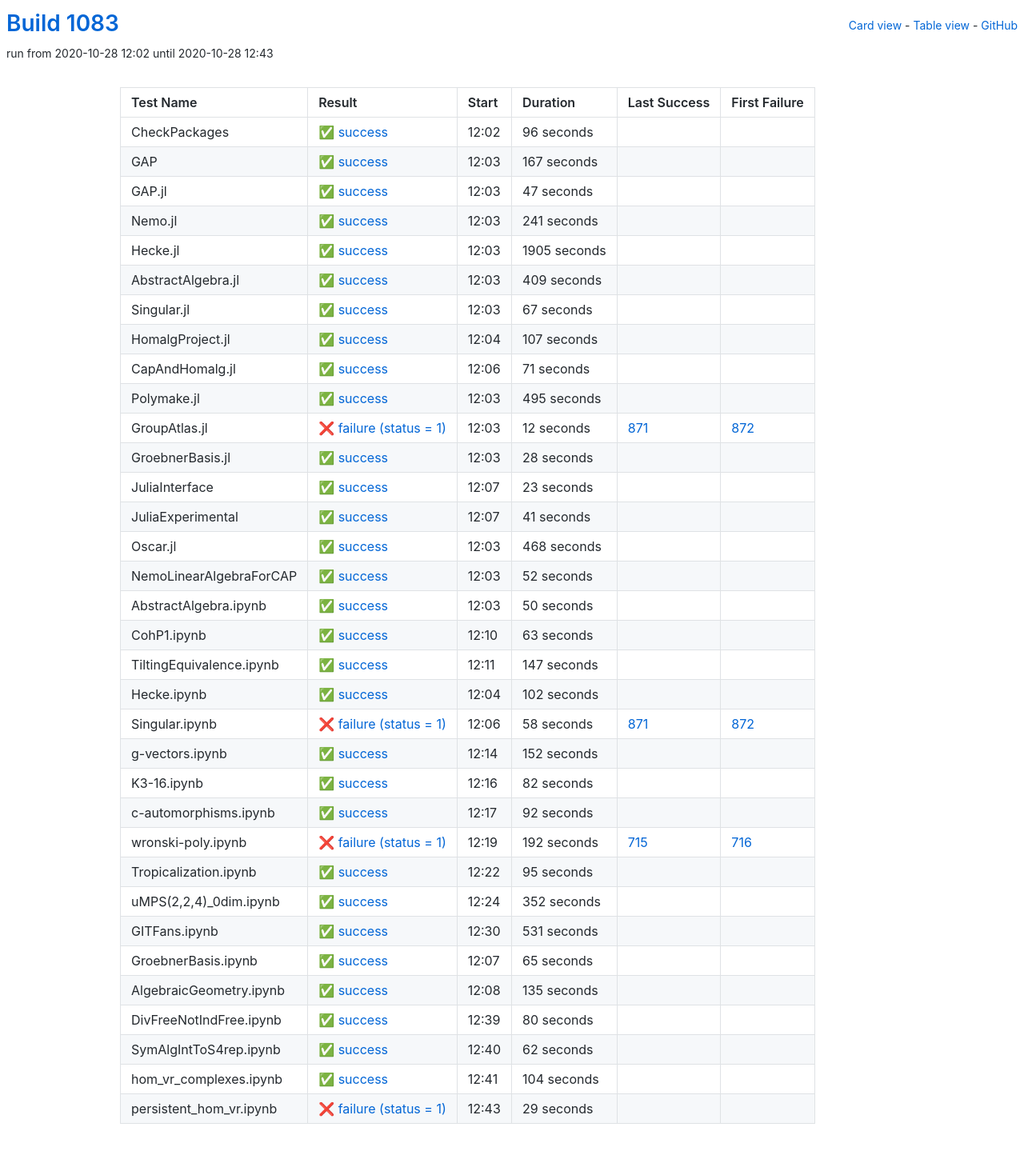
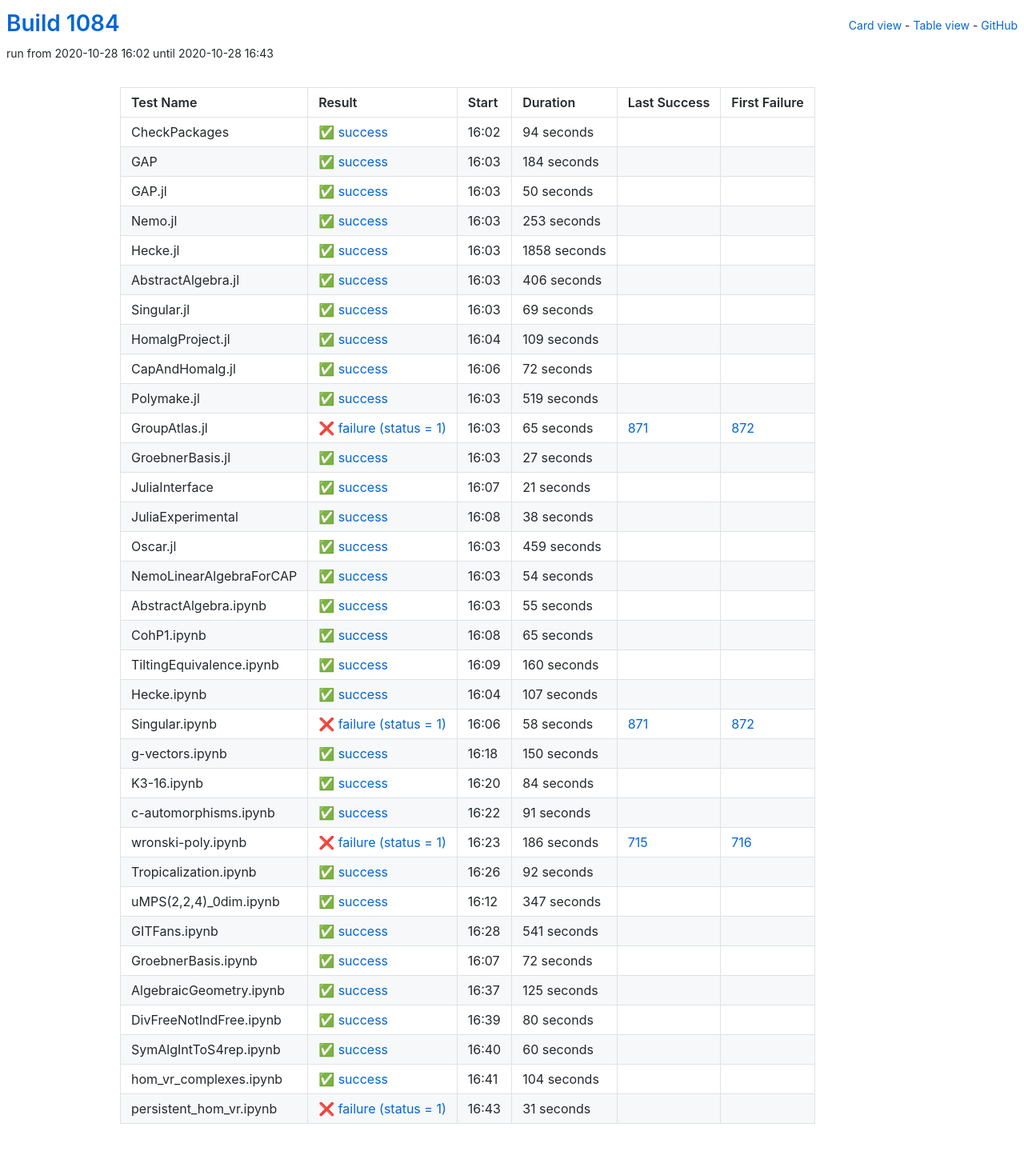
Before and after one commit to oscar-system/oscar-ci-status-stable, a Jekyll site: the page built from table.html, in a window 1280 px wide. Shown: the whole page at 80% size. Built offline with Jekyll 4.4.1, drawn with Linux system fonts in a browser that asks for light colours.

Commit message:
Build #1084

```diff
--- a/_data/ci.yml
+++ b/_data/ci.yml
@@ -1,6 +1,6 @@
 ---
-build: 1083
-build_url: https://oscarci.mathematik.uni-kl.de/job/oscar-stable/1083/
+build: 1084
+build_url: https://oscarci.mathematik.uni-kl.de/job/oscar-stable/1084/
 job: oscar-stable
 organization: oscar-system
 repo: oscar-ci-status-stable
@@ -8,92 +8,236 @@ repourl: https://github.com/oscar-system/oscar-ci-status-stable
 tests:
 - name: CheckPackages
   id: checkpackages
-  log: https://oscarci.mathematik.uni-kl.de/job/oscar-stable/1083/artifact/logs/build-1083/CheckPackages.log
-  start: 2020-10-28 12:02
+  log: https://oscarci.mathematik.uni-kl.de/job/oscar-stable/1084/artifact/logs/build-1084/CheckPackages.log
+  start: 2020-10-28 16:02
   success: true
   exitcode: 0
   status: success
-  duration: 96
+  duration: 94
   last_success: false
   last_success_url:
   first_failure: false
   first_failure_url:
 - name: GAP
   id: gap
-  log: https://oscarci.mathematik.uni-kl.de/job/oscar-stable/1083/artifact/logs/build-1083/GAP.log
-  start: 2020-10-28 12:03
+  log: https://oscarci.mathematik.uni-kl.de/job/oscar-stable/1084/artifact/logs/build-1084/GAP.log
+  start: 2020-10-28 16:03
   success: true
   exitcode: 0
   status: success
-  duration: 167
+  duration: 184
   last_success: false
   last_success_url:
   first_failure: false
   first_failure_url:
 - name: GAP.jl
   id: gap-jl
-  log: https://oscarci.mathematik.uni-kl.de/job/oscar-stable/1083/artifact/logs/build-1083/GAP.jl.log
-  start: 2020-10-28 12:03
+  log: https://oscarci.mathematik.uni-kl.de/job/oscar-stable/1084/artifact/logs/build-1084/GAP.jl.log
+  start: 2020-10-28 16:03
   success: true
   exitcode: 0
   status: success
-  duration: 47
+  duration: 50
   last_success: false
   last_success_url:
   first_failure: false
   first_failure_url:
 - name: Nemo.jl
   id: nemo-jl
-  log: https://oscarci.mathematik.uni-kl.de/job/oscar-stable/1083/artifact/logs/build-1083/Nemo.jl.log
-  start: 2020-10-28 12:03
+  log: https://oscarci.mathematik.uni-kl.de/job/oscar-stable/1084/artifact/logs/build-1084/Nemo.jl.log
+  start: 2020-10-28 16:03
   success: true
   exitcode: 0
   status: success
-  duration: 241
+  duration: 253
   last_success: false
   last_success_url:
   first_failure: false
   first_failure_url:
 - name: Hecke.jl
   id: hecke-jl
-  log: https://oscarci.mathematik.uni-kl.de/job/oscar-stable/1083/artifact/logs/build-1083/Hecke.jl.log
-  start: 2020-10-28 12:03
+  log: https://oscarci.mathematik.uni-kl.de/job/oscar-stable/1084/artifact/logs/build-1084/Hecke.jl.log
+  start: 2020-10-28 16:03
   success: true
   exitcode: 0
   status: success
-  duration: 1905
+  duration: 1858
   last_success: false
   last_success_url:
   first_failure: false
   first_failure_url:
 - name: AbstractAlgebra.jl
   id: abstractalgebra-jl
-  log: https://oscarci.mathematik.uni-kl.de/job/oscar-stable/1083/artifact/logs/build-1083/AbstractAlgebra.jl.log
-  start: 2020-10-28 12:03
+  log: https://oscarci.mathematik.uni-kl.de/job/oscar-stable/1084/artifact/logs/build-1084/AbstractAlgebra.jl.log
+  start: 2020-10-28 16:03
   success: true
   exitcode: 0
   status: success
-  duration: 409
+  duration: 406
   last_success: false
   last_success_url:
   first_failure: false
   first_failure_url:
 - name: Singular.jl
   id: singular-jl
-  log: https://oscarci.mathematik.uni-kl.de/job/oscar-stable/1083/artifact/logs/build-1083/Singular.jl.log
-  start: 2020-10-28 12:03
+  log: https://oscarci.mathematik.uni-kl.de/job/oscar-stable/1084/artifact/logs/build-1084/Singular.jl.log
+  start: 2020-10-28 16:03
   success: true
   exitcode: 0
   status: success
-  duration: 67
+  duration: 69
   last_success: false
   last_success_url:
   first_failure: false
   first_failure_url:
 - name: HomalgProject.jl
   id: homalgproject-jl
-  log: https://oscarci.mathematik.uni-kl.de/job/oscar-stable/1083/artifact/logs/build-1083/HomalgProject.jl.log
-  start: 2020-10-28 12:04
+  log: https://oscarci.mathematik.uni-kl.de/job/oscar-stable/1084/artifact/logs/build-1084/HomalgProject.jl.log
+  start: 2020-10-28 16:04
+  success: true
+  exitcode: 0
+  status: success
+  duration: 109
+  last_success: false
+  last_success_url:
+  first_failure: false
+  first_failure_url:
+- name: CapAndHomalg.jl
+  id: capandhomalg-jl
+  log: https://oscarci.mathematik.uni-kl.de/job/oscar-stable/1084/artifact/logs/build-1084/CapAndHomalg.jl.log
+  start: 2020-10-28 16:06
+  success: true
+  exitcode: 0
+  status: success
+  duration: 72
+  last_success: false
+  last_success_url:
+  first_failure: false
+  first_failure_url:
+- name: Polymake.jl
+  id: polymake-jl
+  log: https://oscarci.mathematik.uni-kl.de/job/oscar-stable/1084/artifact/logs/build-1084/Polymake.jl.log
+  start: 2020-10-28 16:03
+  success: true
+  exitcode: 0
+  status: success
+  duration: 519
+  last_success: false
+  last_success_url:
+  first_failure: false
+  first_failure_url:
+- name: GroupAtlas.jl
+  id: groupatlas-jl
+  log: https://oscarci.mathematik.uni-kl.de/job/oscar-stable/1084/artifact/logs/build-1084/GroupAtlas.jl.log
+  start: 2020-10-28 16:03
+  success: false
+  exitcode: 1
+  status: failure
+  duration: 65
+  last_success: 871
+  last_success_url: https://oscarci.mathematik.uni-kl.de/job/oscar-stable/871/
+  first_failure: 872
+  first_failure_url: https://oscarci.mathematik.uni-kl.de/job/oscar-stable/872/
+- name: GroebnerBasis.jl
+  id: groebnerbasis-jl
+  log: https://oscarci.mathematik.uni-kl.de/job/oscar-stable/1084/artifact/logs/build-1084/GroebnerBasis.jl.log
+  start: 2020-10-28 16:03
+  success: true
+  exitcode: 0
+  status: success
+  duration: 27
+  last_success: false
+  last_success_url:
+  first_failure: false
+  first_failure_url:
+- name: JuliaInterface
+  id: juliainterface
+  log: https://oscarci.mathematik.uni-kl.de/job/oscar-stable/1084/artifact/logs/build-1084/JuliaInterface.log
+  start: 2020-10-28 16:07
+  success: true
+  exitcode: 0
+  status: success
+  duration: 21
+  last_success: false
+  last_success_url:
+  first_failure: false
+  first_failure_url:
+- name: JuliaExperimental
+  id: juliaexperimental
+  log: https://oscarci.mathematik.uni-kl.de/job/oscar-stable/1084/artifact/logs/build-1084/JuliaExperimental.log
+  start: 2020-10-28 16:08
+  success: true
+  exitcode: 0
+  status: success
+  duration: 38
+  last_success: false
+  last_success_url:
+  first_failure: false
+  first_failure_url:
+- name: Oscar.jl
+  id: oscar-jl
+  log: https://oscarci.mathematik.uni-kl.de/job/oscar-stable/1084/artifact/logs/build-1084/Oscar.jl.log
+  start: 2020-10-28 16:03
+  success: true
+  exitcode: 0
+  status: success
+  duration: 459
+  last_success: false
+  last_success_url:
+  first_failure: false
+  first_failure_url:
+- name: NemoLinearAlgebraForCAP
+  id: nemolinearalgebraforcap
+  log: https://oscarci.mathematik.uni-kl.de/job/oscar-stable/1084/artifact/logs/build-1084/NemoLinearAlgebraForCAP.log
+  start: 2020-10-28 16:03
+  success: true
+  exitcode: 0
+  status: success
+  duration: 54
+  last_success: false
+  last_success_url:
+  first_failure: false
+  first_failure_url:
+- name: AbstractAlgebra.ipynb
+  id: abstractalgebra-ipynb
+  log: https://oscarci.mathematik.uni-kl.de/job/oscar-stable/1084/artifact/logs/build-1084/AbstractAlgebra.ipynb.log
+  start: 2020-10-28 16:03
+  success: true
+  exitcode: 0
+  status: success
+  duration: 55
+  last_success: false
+  last_success_url:
+  first_failure: false
+  first_failure_url:
+- name: CohP1.ipynb
+  id: cohp1-ipynb
+  log: https://oscarci.mathematik.uni-kl.de/job/oscar-stable/1084/artifact/logs/build-1084/CohP1.ipynb.log
+  start: 2020-10-28 16:08
+  success: true
+  exitcode: 0
+  status: success
+  duration: 65
+  last_success: false
+  last_success_url:
+  first_failure: false
+  first_failure_url:
+- name: TiltingEquivalence.ipynb
+  id: tiltingequivalence-ipynb
+  log: https://oscarci.mathematik.uni-kl.de/job/oscar-stable/1084/artifact/logs/build-1084/TiltingEquivalence.ipynb.log
+  start: 2020-10-28 16:09
+  success: true
+  exitcode: 0
+  status: success
+  duration: 160
+  last_success: false
+  last_success_url:
+  first_failure: false
+  first_failure_url:
+- name: Hecke.ipynb
+  id: hecke-ipynb
+  log: https://oscarci.mathematik.uni-kl.de/job/oscar-stable/1084/artifact/logs/build-1084/Hecke.ipynb.log
+  start: 2020-10-28 16:04
   success: true
   exitcode: 0
   status: success
@@ -102,154 +246,10 @@ tests:
   last_success_url:
   first_failure: false
   first_failure_url:
-- name: CapAndHomalg.jl
-  id: capandhomalg-jl
-  log: https://oscarci.mathematik.uni-kl.de/job/oscar-stable/1083/artifact/logs/build-1083/CapAndHomalg.jl.log
-  start: 2020-10-28 12:06
-  success: true
-  exitcode: 0
-  status: success
-  duration: 71
-  last_success: false
-  last_success_url:
-  first_failure: false
-  first_failure_url:
-- name: Polymake.jl
-  id: polymake-jl
-  log: https://oscarci.mathematik.uni-kl.de/job/oscar-stable/1083/artifact/logs/build-1083/Polymake.jl.log
-  start: 2020-10-28 12:03
-  success: true
-  exitcode: 0
-  status: success
-  duration: 495
-  last_success: false
-  last_success_url:
-  first_failure: false
-  first_failure_url:
-- name: GroupAtlas.jl
-  id: groupatlas-jl
-  log: https://oscarci.mathematik.uni-kl.de/job/oscar-stable/1083/artifact/logs/build-1083/GroupAtlas.jl.log
-  start: 2020-10-28 12:03
-  success: false
-  exitcode: 1
-  status: failure
-  duration: 12
-  last_success: 871
-  last_success_url: https://oscarci.mathematik.uni-kl.de/job/oscar-stable/871/
-  first_failure: 872
-  first_failure_url: https://oscarci.mathematik.uni-kl.de/job/oscar-stable/872/
-- name: GroebnerBasis.jl
-  id: groebnerbasis-jl
-  log: https://oscarci.mathematik.uni-kl.de/job/oscar-stable/1083/artifact/logs/build-1083/GroebnerBasis.jl.log
-  start: 2020-10-28 12:03
-  success: true
-  exitcode: 0
-  status: success
-  duration: 28
-  last_success: false
-  last_success_url:
-  first_failure: false
-  first_failure_url:
-- name: JuliaInterface
-  id: juliainterface
-  log: https://oscarci.mathematik.uni-kl.de/job/oscar-stable/1083/artifact/logs/build-1083/JuliaInterface.log
-  start: 2020-10-28 12:07
-  success: true
-  exitcode: 0
-  status: success
-  duration: 23
-  last_success: false
-  last_success_url:
-  first_failure: false
-  first_failure_url:
-- name: JuliaExperimental
-  id: juliaexperimental
-  log: https://oscarci.mathematik.uni-kl.de/job/oscar-stable/1083/artifact/logs/build-1083/JuliaExperimental.log
-  start: 2020-10-28 12:07
-  success: true
-  exitcode: 0
-  status: success
-  duration: 41
-  last_success: false
-  last_success_url:
-  first_failure: false
-  first_failure_url:
-- name: Oscar.jl
-  id: oscar-jl
-  log: https://oscarci.mathematik.uni-kl.de/job/oscar-stable/1083/artifact/logs/build-1083/Oscar.jl.log
-  start: 2020-10-28 12:03
-  success: true
-  exitcode: 0
-  status: success
-  duration: 468
-  last_success: false
-  last_success_url:
-  first_failure: false
-  first_failure_url:
-- name: NemoLinearAlgebraForCAP
-  id: nemolinearalgebraforcap
-  log: https://oscarci.mathematik.uni-kl.de/job/oscar-stable/1083/artifact/logs/build-1083/NemoLinearAlgebraForCAP.log
-  start: 2020-10-28 12:03
-  success: true
-  exitcode: 0
-  status: success
-  duration: 52
-  last_success: false
-  last_success_url:
-  first_failure: false
-  first_failure_url:
-- name: AbstractAlgebra.ipynb
-  id: abstractalgebra-ipynb
-  log: https://oscarci.mathematik.uni-kl.de/job/oscar-stable/1083/artifact/logs/build-1083/AbstractAlgebra.ipynb.log
-  start: 2020-10-28 12:03
-  success: true
-  exitcode: 0
-  status: success
-  duration: 50
-  last_success: false
-  last_success_url:
-  first_failure: false
-  first_failure_url:
-- name: CohP1.ipynb
-  id: cohp1-ipynb
-  log: https://oscarci.mathematik.uni-kl.de/job/oscar-stable/1083/artifact/logs/build-1083/CohP1.ipynb.log
-  start: 2020-10-28 12:10
-  success: true
-  exitcode: 0
-  status: success
-  duration: 63
-  last_success: false
-  last_success_url:
-  first_failure: false
-  first_failure_url:
-- name: TiltingEquivalence.ipynb
-  id: tiltingequivalence-ipynb
-  log: https://oscarci.mathematik.uni-kl.de/job/oscar-stable/1083/artifact/logs/build-1083/TiltingEquivalence.ipynb.log
-  start: 2020-10-28 12:11
-  success: true
-  exitcode: 0
-  status: success
-  duration: 147
-  last_success: false
-  last_success_url:
-  first_failure: false
-  first_failure_url:
-- name: Hecke.ipynb
-  id: hecke-ipynb
-  log: https://oscarci.mathematik.uni-kl.de/job/oscar-stable/1083/artifact/logs/build-1083/Hecke.ipynb.log
-  start: 2020-10-28 12:04
-  success: true
-  exitcode: 0
-  status: success
-  duration: 102
-  last_success: false
-  last_success_url:
-  first_failure: false
-  first_failure_url:
 - name: Singular.ipynb
   id: singular-ipynb
-  log: https://oscarci.mathematik.uni-kl.de/job/oscar-stable/1083/artifact/logs/build-1083/Singular.ipynb.log
-  start: 2020-10-28 12:06
+  log: https://oscarci.mathematik.uni-kl.de/job/oscar-stable/1084/artifact/logs/build-1084/Singular.ipynb.log
+  start: 2020-10-28 16:06
   success: false
   exitcode: 1
   status: failure
@@ -260,32 +260,56 @@ tests:
   first_failure_url: https://oscarci.mathematik.uni-kl.de/job/oscar-stable/872/
 - name: g-vectors.ipynb
   id: g-vectors-ipynb
-  log: https://oscarci.mathematik.uni-kl.de/job/oscar-stable/1083/artifact/logs/build-1083/g-vectors.ipynb.log
-  start: 2020-10-28 12:14
+  log: https://oscarci.mathematik.uni-kl.de/job/oscar-stable/1084/artifact/logs/build-1084/g-vectors.ipynb.log
+  start: 2020-10-28 16:18
   success: true
   exitcode: 0
   status: success
-  duration: 152
+  duration: 150
   last_success: false
   last_success_url:
   first_failure: false
   first_failure_url:
 - name: K3-16.ipynb
   id: k3-16-ipynb
-  log: https://oscarci.mathematik.uni-kl.de/job/oscar-stable/1083/artifact/logs/build-1083/K3-16.ipynb.log
-  start: 2020-10-28 12:16
+  log: https://oscarci.mathematik.uni-kl.de/job/oscar-stable/1084/artifact/logs/build-1084/K3-16.ipynb.log
+  start: 2020-10-28 16:20
   success: true
   exitcode: 0
   status: success
-  duration: 82
+  duration: 84
   last_success: false
   last_success_url:
   first_failure: false
   first_failure_url:
 - name: c-automorphisms.ipynb
   id: c-automorphisms-ipynb
-  log: https://oscarci.mathematik.uni-kl.de/job/oscar-stable/1083/artifact/logs/build-1083/c-automorphisms.ipynb.log
-  start: 2020-10-28 12:17
+  log: https://oscarci.mathematik.uni-kl.de/job/oscar-stable/1084/artifact/logs/build-1084/c-automorphisms.ipynb.log
+  start: 2020-10-28 16:22
+  success: true
+  exitcode: 0
+  status: success
+  duration: 91
+  last_success: false
+  last_success_url:
+  first_failure: false
+  first_failure_url:
+- name: wronski-poly.ipynb
+  id: wronski-poly-ipynb
+  log: https://oscarci.mathematik.uni-kl.de/job/oscar-stable/1084/artifact/logs/build-1084/wronski-poly.ipynb.log
+  start: 2020-10-28 16:23
+  success: false
+  exitcode: 1
+  status: failure
+  duration: 186
+  last_success: 715
+  last_success_url: https://oscarci.mathematik.uni-kl.de/job/oscar-stable/715/
+  first_failure: 716
+  first_failure_url: https://oscarci.mathematik.uni-kl.de/job/oscar-stable/716/
+- name: Tropicalization.ipynb
+  id: tropicalization-ipynb
+  log: https://oscarci.mathematik.uni-kl.de/job/oscar-stable/1084/artifact/logs/build-1084/Tropicalization.ipynb.log
+  start: 2020-10-28 16:26
   success: true
   exitcode: 0
   status: success
@@ -294,82 +318,58 @@ tests:
   last_success_url:
   first_failure: false
   first_failure_url:
-- name: wronski-poly.ipynb
-  id: wronski-poly-ipynb
-  log: https://oscarci.mathematik.uni-kl.de/job/oscar-stable/1083/artifact/logs/build-1083/wronski-poly.ipynb.log
-  start: 2020-10-28 12:19
-  success: false
-  exitcode: 1
-  status: failure
-  duration: 192
-  last_success: 715
-  last_success_url: https://oscarci.mathematik.uni-kl.de/job/oscar-stable/715/
-  first_failure: 716
-  first_failure_url: https://oscarci.mathematik.uni-kl.de/job/oscar-stable/716/
-- name: Tropicalization.ipynb
-  id: tropicalization-ipynb
-  log: https://oscarci.mathematik.uni-kl.de/job/oscar-stable/1083/artifact/logs/build-1083/Tropicalization.ipynb.log
-  start: 2020-10-28 12:22
+- name: uMPS(2,2,4)_0dim.ipynb
+  id: umps-2-2-4-0dim-ipynb
+  log: https://oscarci.mathematik.uni-kl.de/job/oscar-stable/1084/artifact/logs/build-1084/uMPS-2-2-4-_0dim.ipynb.log
+  start: 2020-10-28 16:12
   success: true
   exitcode: 0
   status: success
-  duration: 95
-  last_success: false
-  last_success_url:
-  first_failure: false
-  first_failure_url:
-- name: uMPS(2,2,4)_0dim.ipynb
-  id: umps-2-2-4-0dim-ipynb
-  log: https://oscarci.mathematik.uni-kl.de/job/oscar-stable/1083/artifact/logs/build-1083/uMPS-2-2-4-_0dim.ipynb.log
-  start: 2020-10-28 12:24
-  success: true
-  exitcode: 0
-  status: success
-  duration: 352
+  duration: 347
   last_success: false
   last_success_url:
   first_failure: false
   first_failure_url:
 - name: GITFans.ipynb
   id: gitfans-ipynb
-  log: https://oscarci.mathematik.uni-kl.de/job/oscar-stable/1083/artifact/logs/build-1083/GITFans.ipynb.log
-  start: 2020-10-28 12:30
+  log: https://oscarci.mathematik.uni-kl.de/job/oscar-stable/1084/artifact/logs/build-1084/GITFans.ipynb.log
+  start: 2020-10-28 16:28
   success: true
   exitcode: 0
   status: success
-  duration: 531
+  duration: 541
   last_success: false
   last_success_url:
   first_failure: false
   first_failure_url:
 - name: GroebnerBasis.ipynb
   id: groebnerbasis-ipynb
-  log: https://oscarci.mathematik.uni-kl.de/job/oscar-stable/1083/artifact/logs/build-1083/GroebnerBasis.ipynb.log
-  start: 2020-10-28 12:07
+  log: https://oscarci.mathematik.uni-kl.de/job/oscar-stable/1084/artifact/logs/build-1084/GroebnerBasis.ipynb.log
+  start: 2020-10-28 16:07
   success: true
   exitcode: 0
   status: success
-  duration: 65
+  duration: 72
   last_success: false
   last_success_url:
   first_failure: false
   first_failure_url:
 - name: AlgebraicGeometry.ipynb
   id: algebraicgeometry-ipynb
-  log: https://oscarci.mathematik.uni-kl.de/job/oscar-stable/1083/artifact/logs/build-1083/AlgebraicGeometry.ipynb.log
-  start: 2020-10-28 12:08
+  log: https://oscarci.mathematik.uni-kl.de/job/oscar-stable/1084/artifact/logs/build-1084/AlgebraicGeometry.ipynb.log
+  start: 2020-10-28 16:37
   success: true
   exitcode: 0
   status: success
-  duration: 135
+  duration: 125
   last_success: false
   last_success_url:
   first_failure: false
   first_failure_url:
 - name: DivFreeNotIndFree.ipynb
   id: divfreenotindfree-ipynb
-  log: https://oscarci.mathematik.uni-kl.de/job/oscar-stable/1083/artifact/logs/build-1083/DivFreeNotIndFree.ipynb.log
-  start: 2020-10-28 12:39
+  log: https://oscarci.mathematik.uni-kl.de/job/oscar-stable/1084/artifact/logs/build-1084/DivFreeNotIndFree.ipynb.log
+  start: 2020-10-28 16:39
   success: true
   exitcode: 0
   status: success
@@ -380,20 +380,20 @@ tests:
   first_failure_url:
 - name: SymAlgIntToS4rep.ipynb
   id: symalginttos4rep-ipynb
-  log: https://oscarci.mathematik.uni-kl.de/job/oscar-stable/1083/artifact/logs/build-1083/SymAlgIntToS4rep.ipynb.log
-  start: 2020-10-28 12:40
+  log: https://oscarci.mathematik.uni-kl.de/job/oscar-stable/1084/artifact/logs/build-1084/SymAlgIntToS4rep.ipynb.log
+  start: 2020-10-28 16:40
   success: true
   exitcode: 0
   status: success
-  duration: 62
+  duration: 60
   last_success: false
   last_success_url:
   first_failure: false
   first_failure_url:
 - name: hom_vr_complexes.ipynb
   id: hom-vr-complexes-ipynb
-  log: https://oscarci.mathematik.uni-kl.de/job/oscar-stable/1083/artifact/logs/build-1083/hom_vr_complexes.ipynb.log
-  start: 2020-10-28 12:41
+  log: https://oscarci.mathematik.uni-kl.de/job/oscar-stable/1084/artifact/logs/build-1084/hom_vr_complexes.ipynb.log
+  start: 2020-10-28 16:41
   success: true
   exitcode: 0
   status: success
@@ -404,12 +404,12 @@ tests:
   first_failure_url:
 - name: persistent_hom_vr.ipynb
   id: persistent-hom-vr-ipynb
-  log: https://oscarci.mathematik.uni-kl.de/job/oscar-stable/1083/artifact/logs/build-1083/persistent_hom_vr.ipynb.log
-  start: 2020-10-28 12:43
+  log: https://oscarci.mathematik.uni-kl.de/job/oscar-stable/1084/artifact/logs/build-1084/persistent_hom_vr.ipynb.log
+  start: 2020-10-28 16:43
   success: false
   exitcode: 1
   status: failure
-  duration: 29
+  duration: 31
   last_success: false
   last_success_url:
   first_failure: false
```
Also changed, not shown: README.md.
